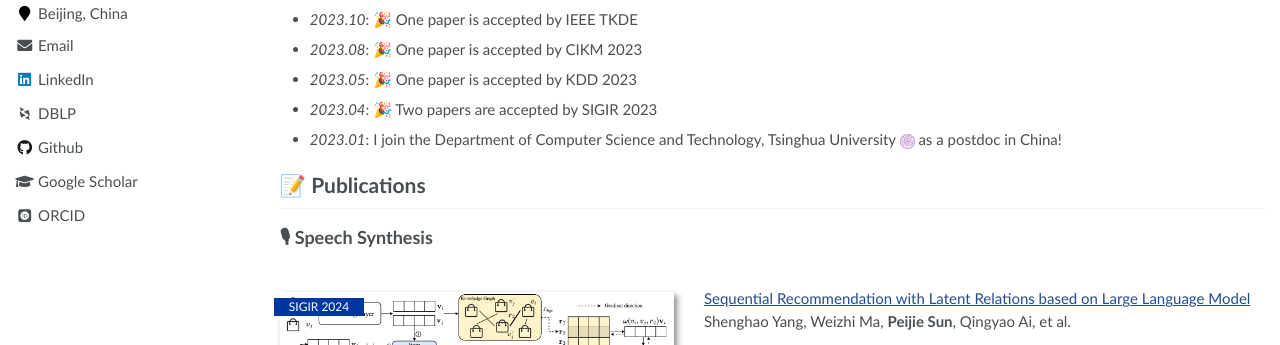
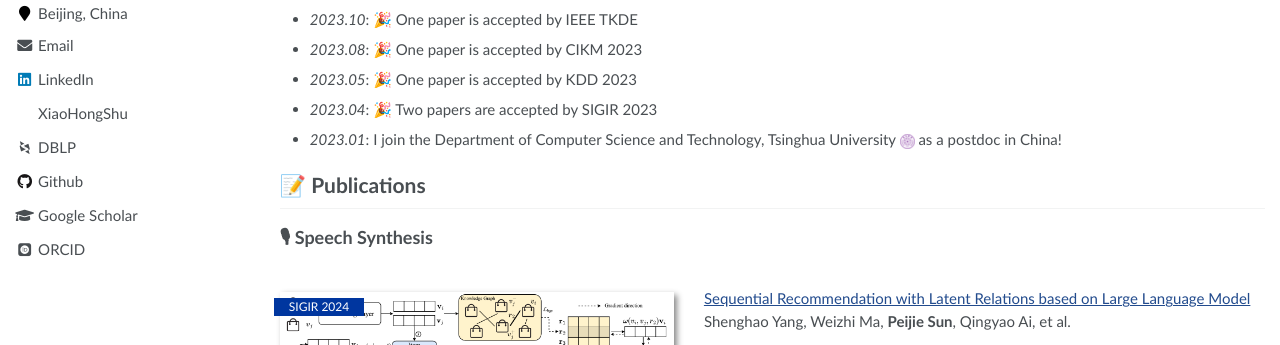
Before and after one commit to PeiJieSun/peijiesun.github.io, a Jekyll site: the page built from _pages/about.md, in a window 1280 px wide. Shown: the part 549-894 px from the top of the page. Built offline with Jekyll 4.4.1, drawn with Linux system fonts in a browser that asks for light colours; some web fonts are replaced.

Commit message:
Update author-profile.html

```diff
--- a/_includes/author-profile.html
+++ b/_includes/author-profile.html
@@ -48,6 +48,9 @@
       {% endif %}
       {% if author.linkedin %}
         <li><a href="https://www.linkedin.com/in/{{ author.linkedin }}"><i class="fab fa-fw fa-linkedin" aria-hidden="true"></i> LinkedIn</a></li>
+      {% endif %}
+      {% if author.xiaohongshu %}
+        <li><a href="https://www.xiaohongshu.com/user/profile/{{ author.xiaohongshu }}"><i class="fab fa-fw fa-xiaohongshu" aria-hidden="true"></i> XiaoHongShu</a></li>
       {% endif %}
       {% if author.dblp %}
         <li><a href="{{ author.dblp }}"><i class="ai ai-dblp ai-fw" aria-hidden="true"></i> DBLP</a></li>
```
